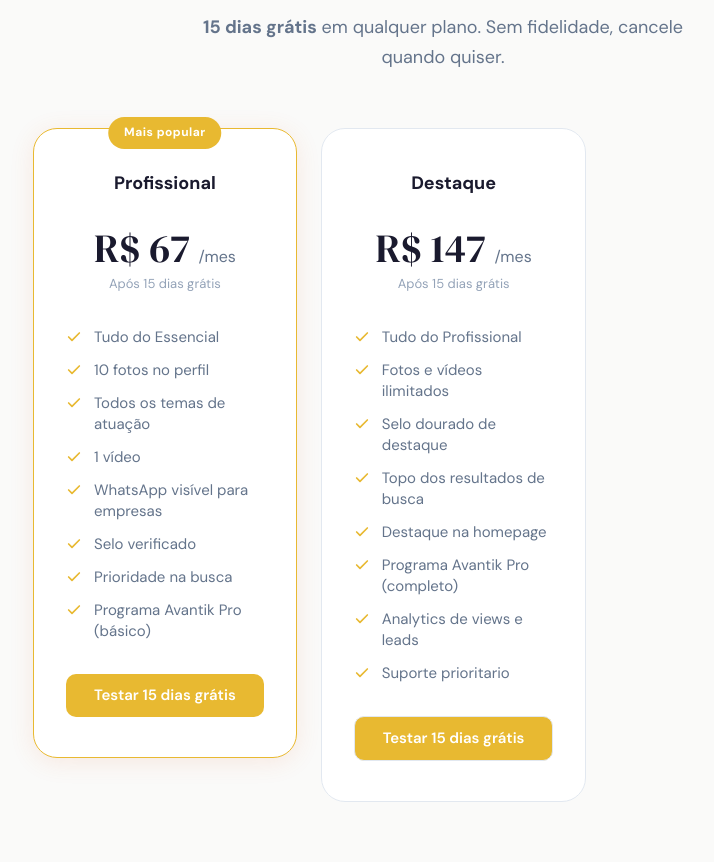
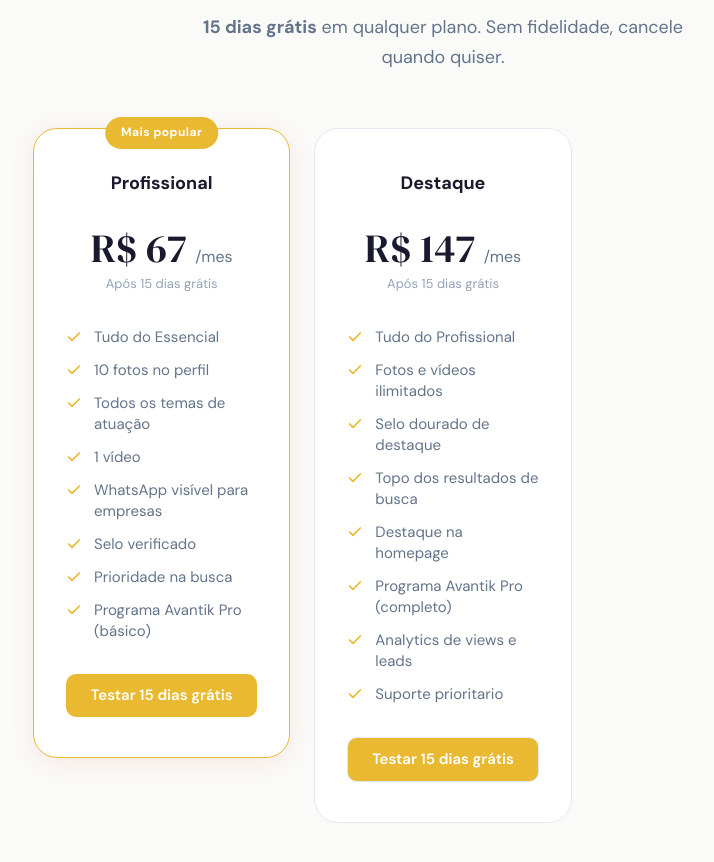
Before and after one commit to victorvianaverbo/avantik-site, a website: page para-palestrantes/index.html in a window 1280 px wide. Shown: the part 2104-2966 px from the top of the page, without its empty margins (197-911 px from the left). Drawn offline with nearby package versions, Linux system fonts and the light colour scheme; a script that the page names is missing.

Commit message:
Centraliza cards de planos na pagina /para-palestrantes/

```diff
--- a/style.css
+++ b/style.css
@@ -2739,9 +2739,17 @@ ul, ol {
 }
 
 .pricing__grid--two {
-  grid-template-columns: repeat(2, minmax(0, 380px));
+  display: flex;
+  flex-wrap: wrap;
+  justify-content: center;
   max-width: 820px;
-  justify-content: center;
+  margin-left: auto;
+  margin-right: auto;
+}
+
+.pricing__grid--two > .pricing__card {
+  flex: 0 1 380px;
+  min-width: 0;
 }
 
 .pricing__card {
```
